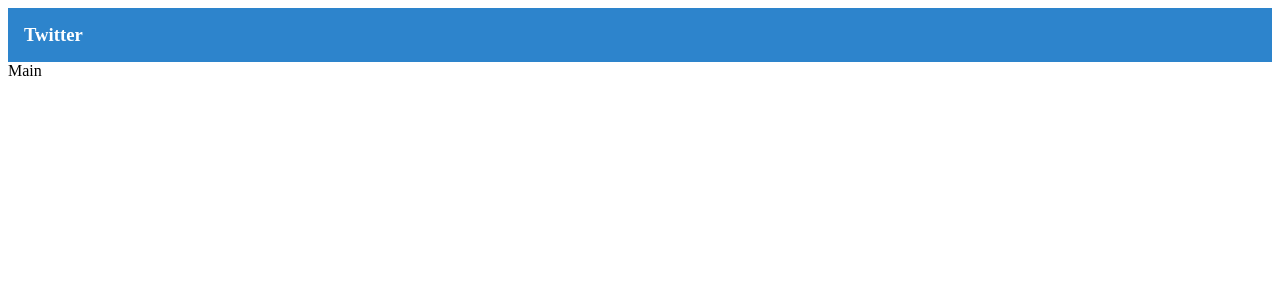
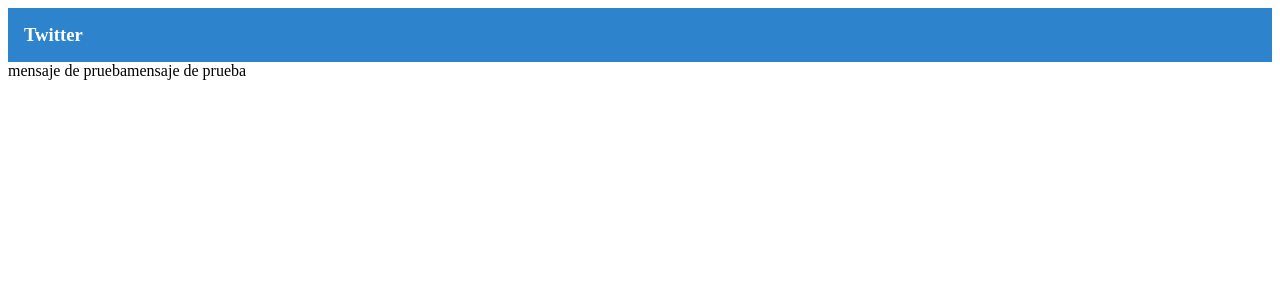
Before and after one commit to irvincnt/twitter, a React app: page / in a window 1280 px wide. Shown: the top 300 px of the page. Built offline with nearby package versions, Linux system fonts and the light colour scheme.

Commit message:
componente MessajeList mostrando una lista

```diff
--- a/src/components/Main/index.js
+++ /dev/null
@@ -1,14 +0,0 @@
-import React, { Component } from 'react'
-
-
-class Main extends Component {
-  render() {
-    return(
-      <div>
-      Main
-      </div>
-    )
-  }
-}
-
-export default Main
--- /dev/null
+++ b/src/components/Main/index.jsx
@@ -0,0 +1,24 @@
+import React, { Component } from 'react'
+
+import MessageList from '../MessageList'
+
+class Main extends Component {
+  constructor() {
+    super()
+    this.state = {
+      messages: [
+        {text: 'mensaje de prueba'},
+        {text: 'mensaje de prueba'}
+      ]
+    }
+  }
+
+  render() {
+    return(
+    <MessageList messages={this.state.messages}/>
+    // <div>holaaaaaa</div>
+    )
+  }
+}
+
+export default Main
--- /dev/null
+++ b/src/components/MessageList/index.jsx
@@ -0,0 +1,21 @@
+import React, { Component } from 'react'
+
+class MessageList extends Component{
+    constructor(props) {
+        super(props)
+    }
+
+    render() {
+      return(
+        <div>
+          {this.props.messages.map(msj => {
+            return(
+              <span>{msj.text}</span>
+            )
+          })}
+        </div>
+      )
+    }
+}
+
+export default MessageList
--- a/webpack.config.js
+++ b/webpack.config.js
@@ -38,7 +38,7 @@
         contentBase: path.join(__dirname, "build"),
         historyApiFallback: true,
         compress: true,
-        port: 8000,
+        port: 8010,
         open: true,
     },
     plugins: [
```
Also changed, not shown: 1 other file (tests, documents, lock files or other folders).
